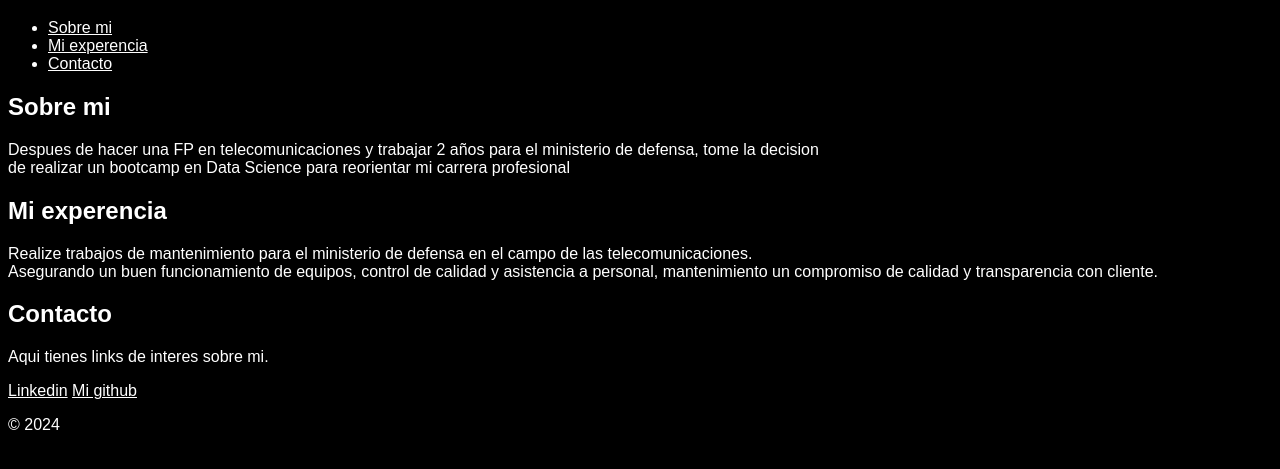
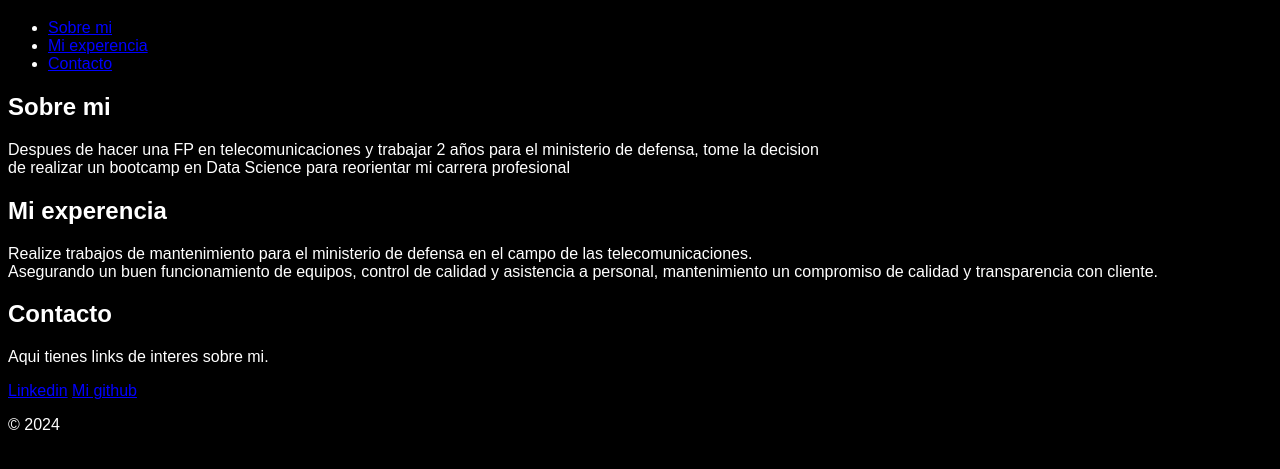
Before and after one commit to AdrianNiet/AdrianNiet.github.io, a plain HTML site: page index.html in a window 1280 px wide. Shown: the part 61-530 px from the top of the page. Drawn offline with Linux system fonts and the light colour scheme.

Commit message:
cambio pequeño

```diff
--- a/index.html
+++ b/index.html
@@ -12,8 +12,12 @@
             font-family: Arial, sans-serif;
         }
 
-        h1, p, a {
+        h1, p{
             color: white;
+        }
+
+        a {
+            color: blue;
         }
     </style>
 
```
